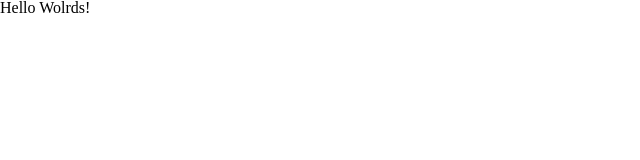
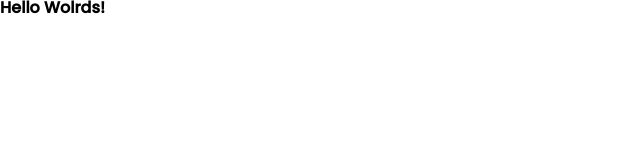
Before and after one commit to Odisseu93/fitcalc-extension, a React app: page / in a window 1280 px wide. Shown: the top 160 px of the page, without its empty margins (0-640 px from the left). Built offline with nearby package versions, Linux system fonts and the light colour scheme.

Commit message:
feat: add font 'Poppins'

```diff
--- a/src/styles/globals.scss
+++ b/src/styles/globals.scss
@@ -1,3 +1,5 @@
+@import url('https://fonts.googleapis.com/css2?family=Poppins:wght@400;500&display=swap');
+
 /* http://meyerweb.com/eric/tools/css/reset/
    v2.0 | 20110126
    License: none (public domain)
@@ -20,7 +22,7 @@
 	padding: 0;
 	border: 0;
 	font-size: 100%;
-	font: inherit;
+	font-family: 'Poppins', sans-serif;
 	vertical-align: baseline;
 }
 /* HTML5 display-role reset for older browsers */
```
